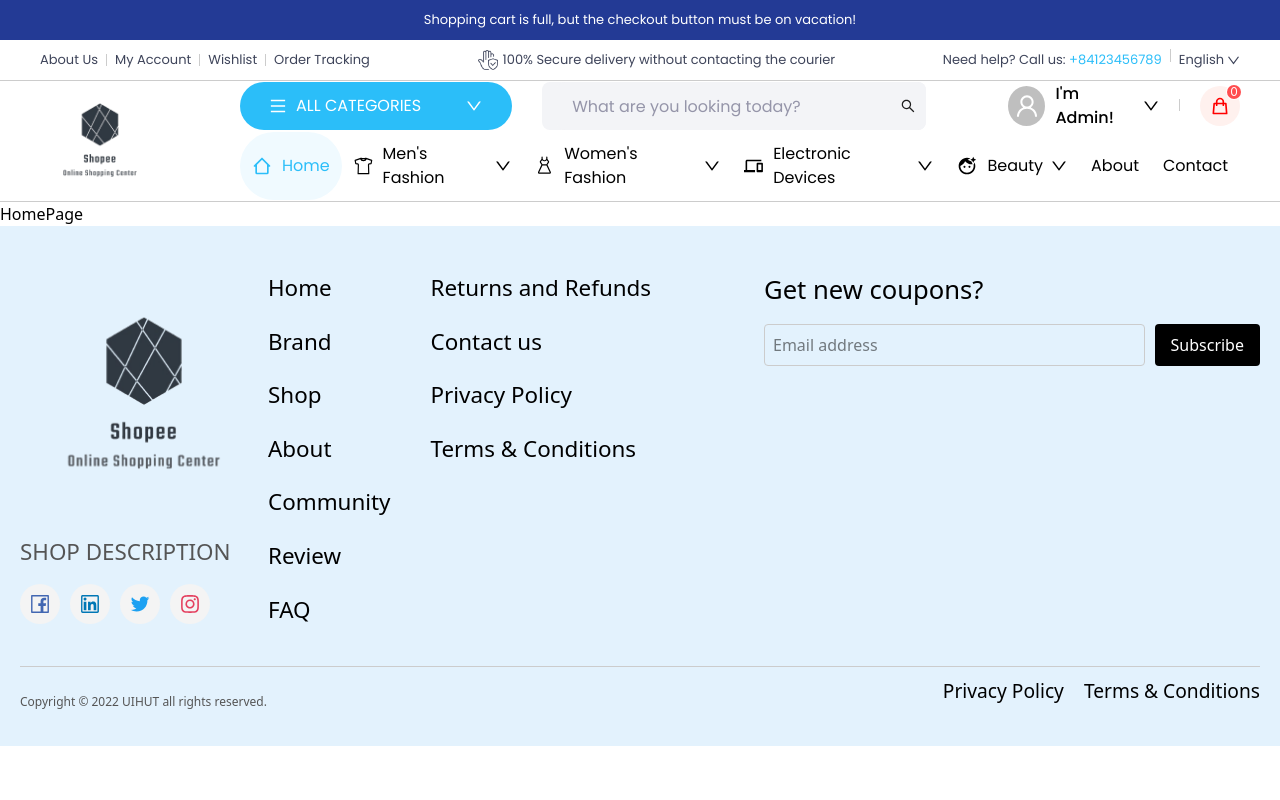
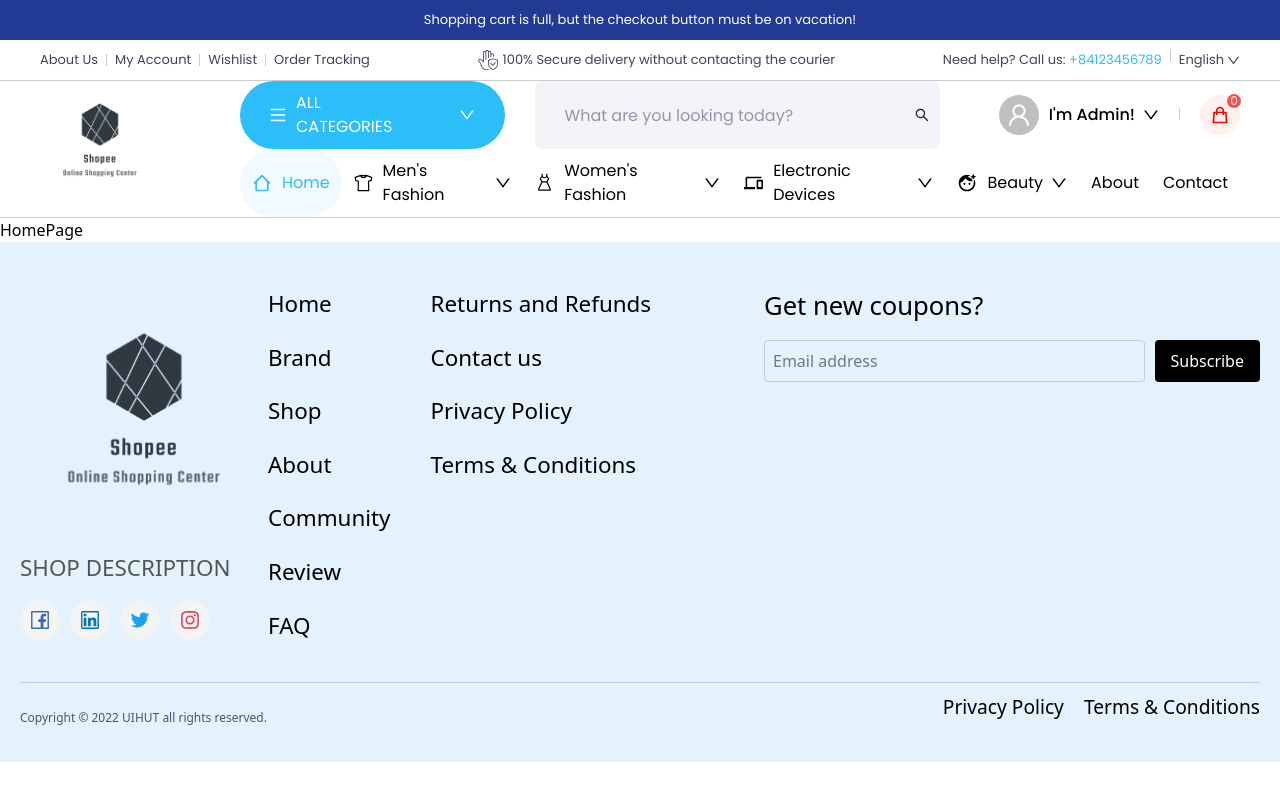
Before and after one commit to NguyenVuBaDuy/SHOPPE_FE, a React (Vite) app: page / in a window 1280 px wide. Built offline with nearby package versions, Linux system fonts and the light colour scheme; no server answers.

Commit message:
fix: header ui

```diff
--- a/src/components/layout/normalUser/header/header.tsx
+++ b/src/components/layout/normalUser/header/header.tsx
@@ -205,8 +205,8 @@ const Header = () => {
                     onClick={() => navigate('/')}
                 />
                 <div className=" ml-[80px] flex flex-col w-full justify-around">
-                    <div className="flex w-full justify-start">
-                        <div className="flex w-[80%]">
+                    <div className="flex w-full justify-between">
+                        <div className="flex w-[70%]">
 
                             <Dropdown menu={{ items: allCategories }}>
                                 <div className="flex text-[#fff] bg-[#2BBEF9] px-[30px] py-[10px] rounded-[50px] cursor-pointer items-center" >
@@ -218,7 +218,7 @@ const Header = () => {
                                 </div>
                             </Dropdown>
 
-                            <div className="custom-input w-[50%] ml-[30px] h-full">
+                            <div className="custom-input w-[60%] ml-[30px] h-full">
                                 <Input
                                     suffix={<SearchOutlined />}
                                     className="custom-input"
@@ -226,7 +226,7 @@ const Header = () => {
                                 />
                             </div>
                         </div>
-                        <div className="flex items-center">
+                        <div className="flex items-center justify-end">
                             <Dropdown
                                 menu={{ items: items }}
                                 trigger={["hover"]}
```
